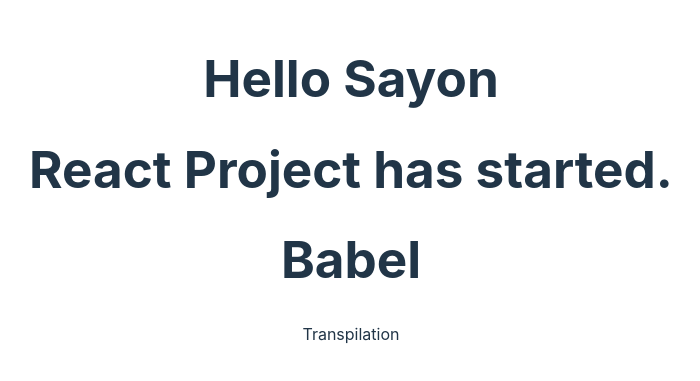
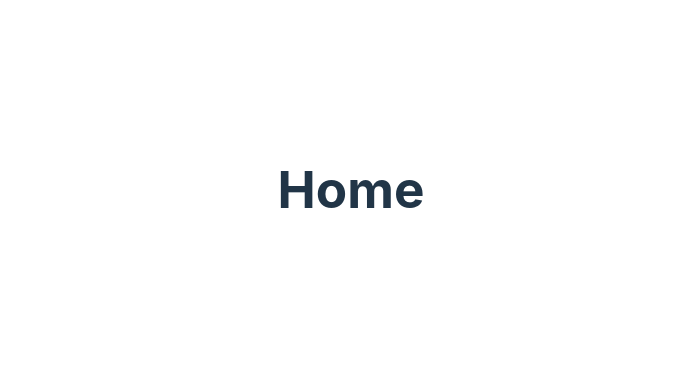
Before and after one commit to Sayon2001/Practice-MERN, a React (Vite) app in the folder mernP1/: page / in a window 1280 px wide. Shown: the part 211-592 px from the top of the page, without its empty margins (289-989 px from the left). Built offline with nearby package versions, Linux system fonts and the light colour scheme.

Commit message:
react components and router

```diff
--- a/mernP1/package.json
+++ b/mernP1/package.json
@@ -11,7 +11,8 @@
   },
   "dependencies": {
     "react": "^18.3.1",
-    "react-dom": "^18.3.1"
+    "react-dom": "^18.3.1",
+    "react-router-dom": "^6.26.1"
   },
   "devDependencies": {
     "@eslint/js": "^9.9.0",
--- /dev/null
+++ b/mernP1/src/About.jsx
@@ -0,0 +1,7 @@
+function About() {
+    return (
+        <h1>This is about page.</h1>
+    )
+}
+
+export default About;
--- a/mernP1/src/App.jsx
+++ b/mernP1/src/App.jsx
@@ -2,17 +2,22 @@
 import reactLogo from './assets/react.svg'
 import viteLogo from '/vite.svg'
 import './App.css'
+import { BrowserRouter, Routes, Route } from 'react-router-dom'
+import Home from './Home'
+import About from './About'
+import Contact from './Contact'
 
 function App() {
   const name = "Sayon"
 
   return (
-    <>
-      <h1>Hello {name}</h1>
-      <h1>React Project has started.</h1>
-      <h1>Babel</h1>
-      <p>Transpilation</p>
-    </>
+    <BrowserRouter>
+      <Routes>
+        <Route path='/' element={<Home />} />
+        <Route path='/about' element={<About />} />
+        <Route path='/contact' element={<Contact />} />
+      </Routes>
+    </BrowserRouter>
   )
 }
 
--- /dev/null
+++ b/mernP1/src/Contact.jsx
@@ -0,0 +1,7 @@
+const Contact = () => {
+    return (
+        <h1 style={{ color: 'red', backgroundColor: "blue" }}>This is contact page.</h1>
+    )
+}
+
+export default Contact;
--- /dev/null
+++ b/mernP1/src/Home.jsx
@@ -0,0 +1,7 @@
+function Home() {
+    return (
+        <h1>Home</h1>
+    )
+}
+
+export default Home;
```
Also changed, not shown: 1 other file (tests, documents, lock files or other folders).
